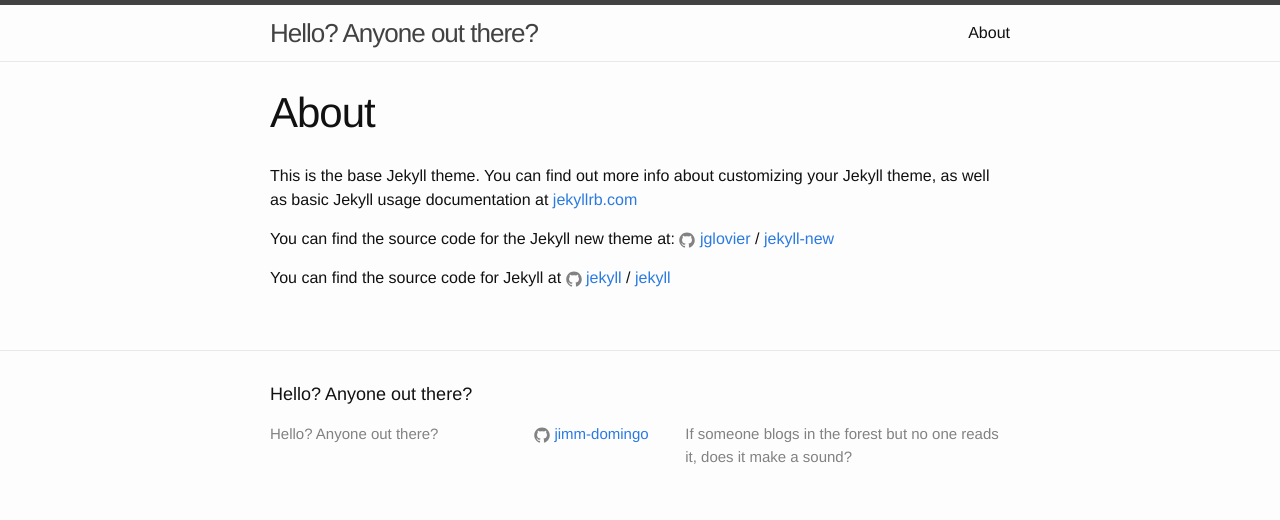
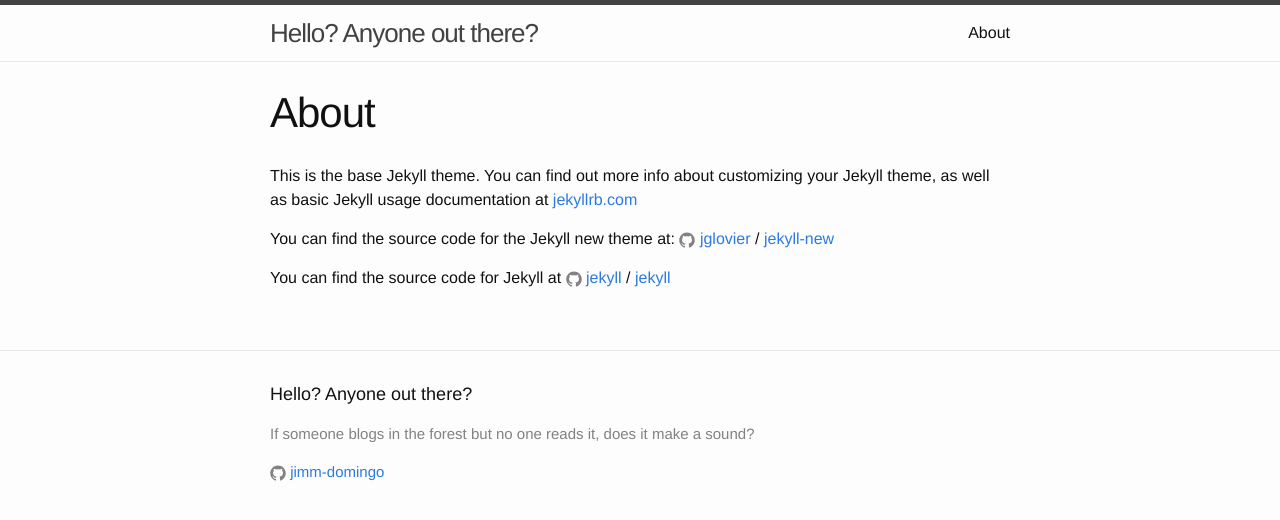
Before and after one commit to jimm-domingo/jimm-domingo.github.io, a Jekyll site: the page built from about.md, in a window 1280 px wide. Shown: the top 520 px of the page. Built offline with Jekyll 4.4.1, drawn with Linux system fonts in a browser that asks for light colours.

Commit message:
Simplify the footer because less info to show

```diff
--- a/_includes/footer.html
+++ b/_includes/footer.html
@@ -5,14 +5,9 @@
     <h2 class="footer-heading">{{ site.title }}</h2>
 
     <div class="footer-col-wrapper">
-      <div class="footer-col footer-col-1">
-        <ul class="contact-list">
-          <li>{{ site.title }}</li>
-          <li><a href="mailto:{{ site.email }}">{{ site.email }}</a></li>
-        </ul>
-      </div>
+      <div class="footer-col">
+        <p>{{ site.description }}</p>
 
-      <div class="footer-col footer-col-2">
         <ul class="social-media-list">
           {% if site.github_username %}
           <li>
@@ -28,9 +23,6 @@
         </ul>
       </div>
 
-      <div class="footer-col footer-col-3">
-        <p>{{ site.description }}</p>
-      </div>
     </div>
 
   </div>
```
